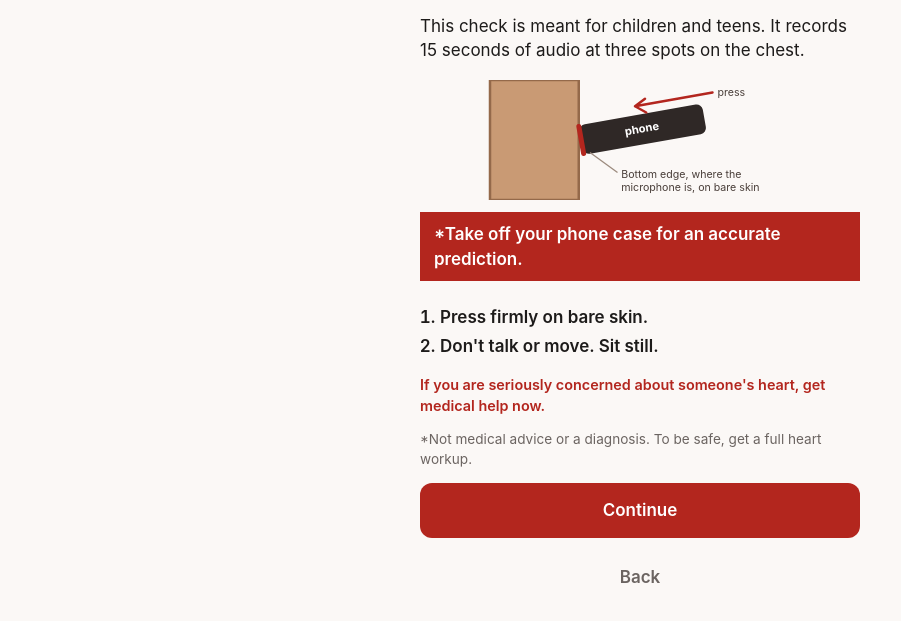
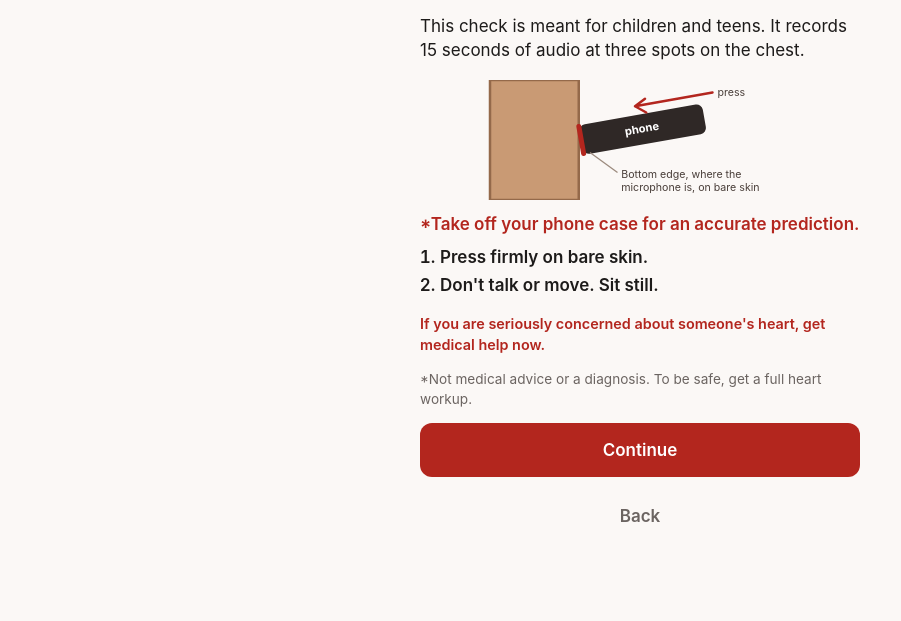
Before and after one commit to MaddieF28/Murmur_Check, a plain HTML site: page app/index.html in a window 1280 px wide. Both pictures are taken after a click on the button "Start". Shown: the part 93-714 px from the top of the page, without its empty margins (0-901 px from the left). Drawn offline with Linux system fonts and the light colour scheme.

Commit message:
ui update

```diff
--- a/app/style.css
+++ b/app/style.css
@@ -161,7 +161,7 @@ dialog { border: 0; border-radius: 16px; padding: 22px 20px 12px; width: min(360
 dialog::backdrop { background: rgba(29, 27, 26, .45); }
 dialog h2 { margin-top: 0; }
 dialog button:focus:not(:focus-visible) { outline: none; }
-.case-note { background: var(--brand); color: #fff; font-weight: 600; padding: 10px 14px; margin: 12px 0 24px; }
+.case-note { color: var(--brand); font-weight: 600; margin: 12px 0 4px; }
 ol.tips { color: var(--ink); font-weight: 600; }
 #about h2 { margin-top: 24px; }
 .sweep .trace { position: relative; height: 150px; margin: 0 20px; }
```
